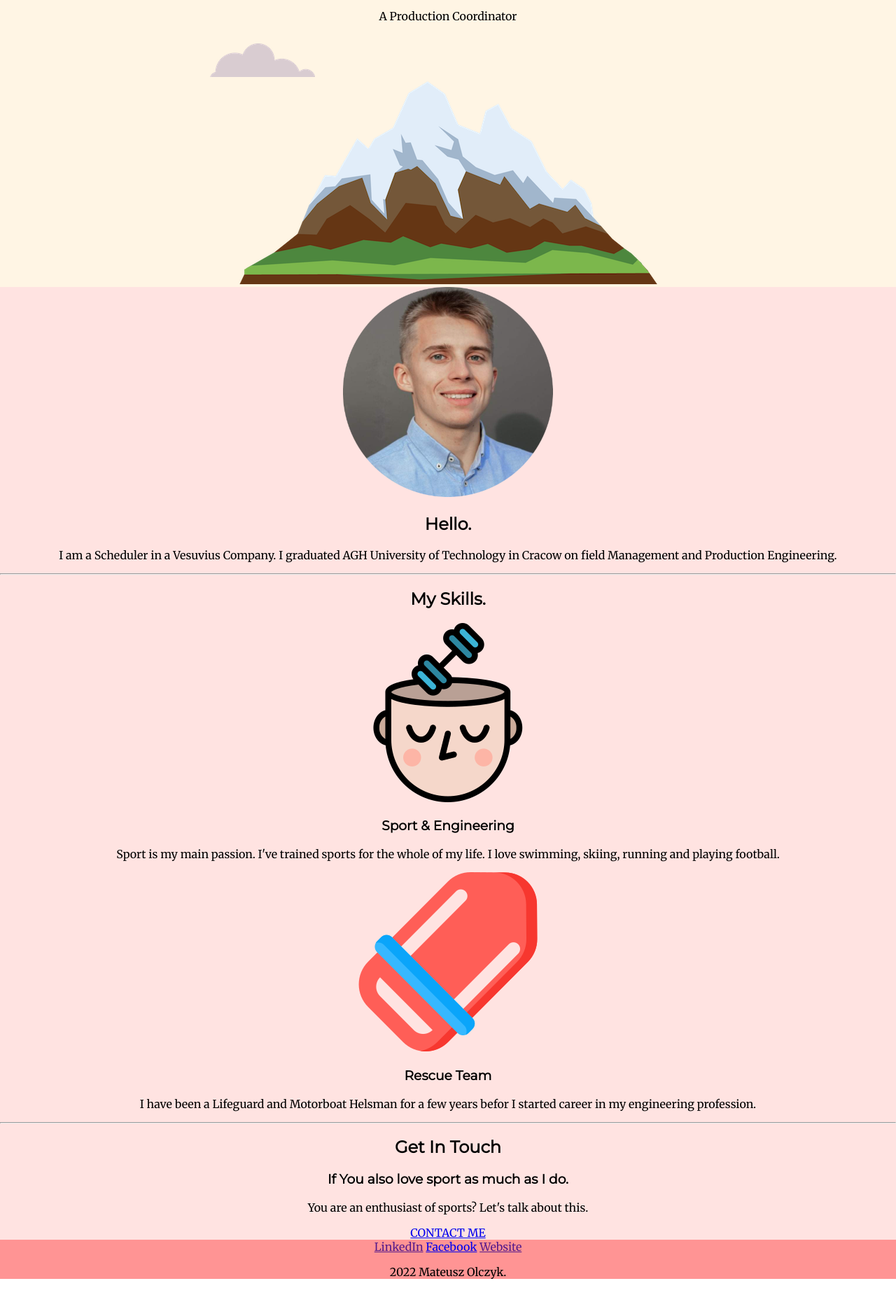
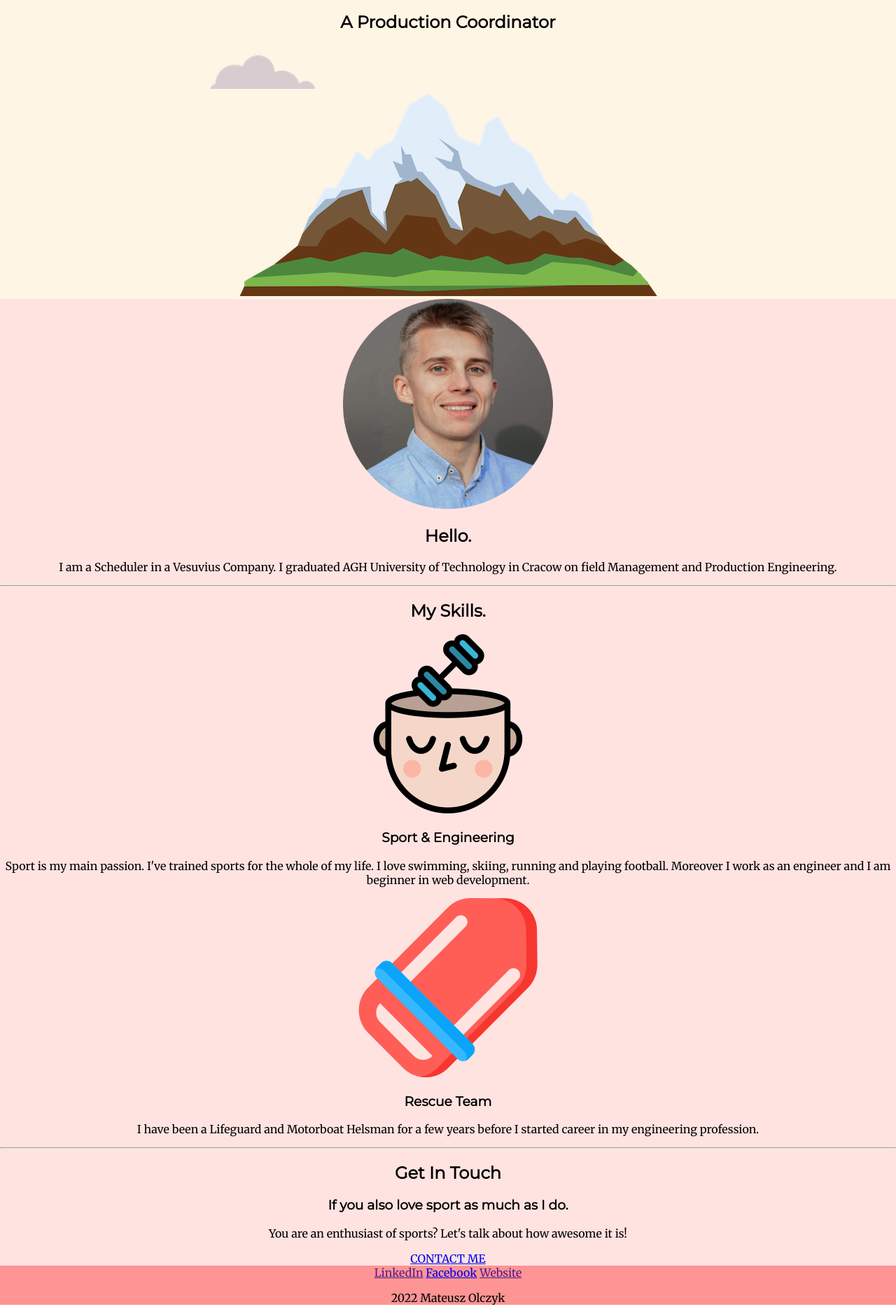
Before and after one commit to matekolczyk/cv, a plain HTML site: page index.html in a window 1280 px wide. Shown: the part 150-2030 px from the top of the page at 70% size. Before the commit the page ends 1993 px from the top, so only its background shows below. Drawn offline with Linux system fonts and the light colour scheme.

Commit message:
Update index.html

```diff
--- a/index.html
+++ b/index.html
@@ -13,7 +13,7 @@
 <div class="top-container">
   <img class="top-cloud" src="images/cloud.png" alt="cloud">
   <h1>Hi. I'm Mateusz.</h1>
-  <p>A Production Coordinator</p>
+  <h2>A Production Coordinator</h2>
   <img class="bottom-cloud" src="images/cloud.png" alt="cloud">
   <img src="images/mountain.png" alt="mountain">
 </div>
@@ -21,30 +21,32 @@
   <div class="profile">
     <img src="images/Mateusz_profile_pic.png" alt="Mateusz_profile_pic">
     <h2>Hello.</h2>
-    <p>I am a Scheduler in a Vesuvius Company. I graduated AGH University of Technology
+    <p class="Hello">I am a Scheduler in a Vesuvius Company. I graduated AGH University of Technology
       in Cracow on field Management and Production Engineering.</p>
   </div>
   <hr>
   <div class="skills">
     <h2>My Skills.</h2>
     <div class="skill-row">
-      <img class="" src="images/strenght.png" alt="Skills">
+      <img class="image1" src="images/strenght.png" alt="Skills">
       <h3>Sport & Engineering</h3>
       <p>Sport is my main passion. I've trained sports for the whole of my life.
-        I love swimming, skiing, running and playing football.</p>
+        I love swimming, skiing, running and playing football. Moreover I work as an engineer
+        and I am beginner in web development.
+      </p>
     </div>
     <div class="skill-row">
-      <img class="" src="images/rescue.png" alt="Rescue">
+      <img class="image2" src="images/rescue.png" alt="Rescue">
       <h3>Rescue Team</h3>
       <p>I have been a Lifeguard and
-      Motorboat Helsman for a few years befor I started career in my engineering profession. </p>
+      Motorboat Helsman for a few years before I started career in my engineering profession. </p>
     </div>
   </div>
   <hr>
   <div class="contact-me">
     <h2>Get In Touch</h2>
-    <h3>If You also love sport as much as I do.</h3>
-    <p>You are an enthusiast of sports? Let's talk about this.</p>
+    <h3>If you also love sport as much as I do.</h3>
+    <p>You are an enthusiast of sports? Let's talk about how awesome it is!</p>
     <a class="btn" href="mailto:name@email.com">CONTACT ME</a>
   </div>
 </div>
@@ -54,7 +56,7 @@
   <a class="footer-link" href="">LinkedIn</a>
   <a class="footer-link" href="https://www.facebook.com/mateusz.olczyk.5">Facebook</a>
   <a class="footer-link" href="">Website</a>
-  <p>2022 Mateusz Olczyk.</p>
+  <p class="End">2022 Mateusz Olczyk</p>
 </div>
 
   </body>
```
